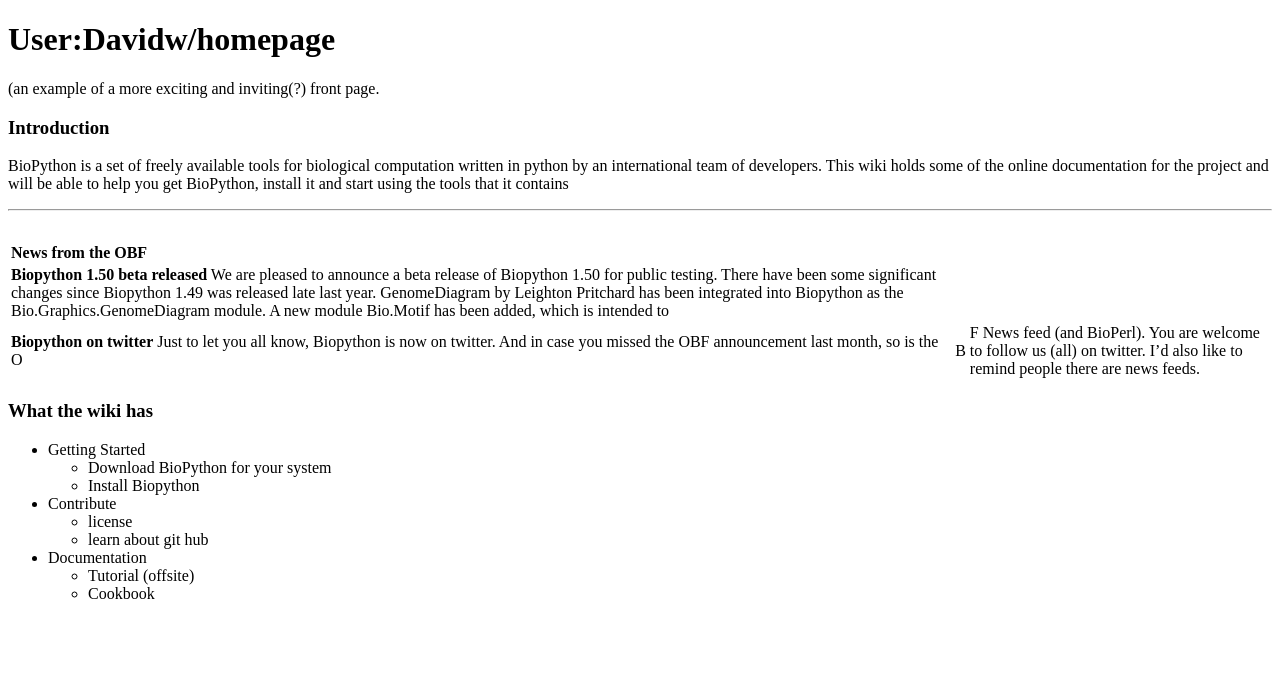
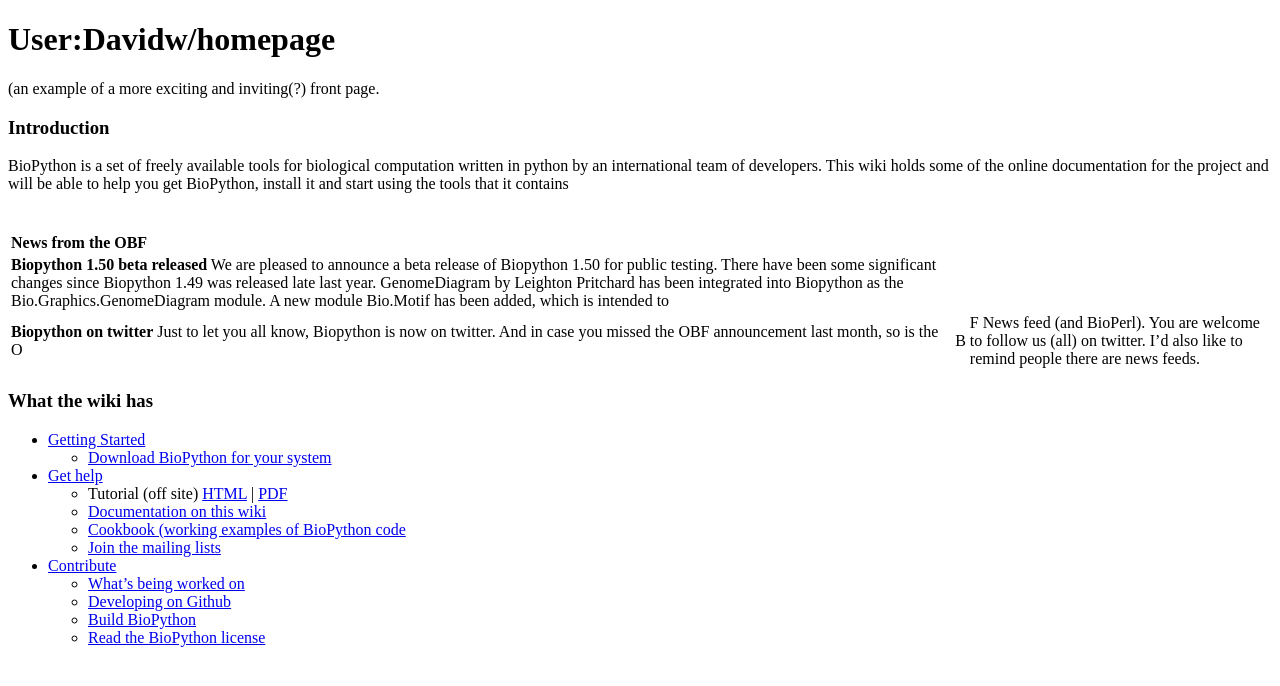
Before and after one commit to biopython/biopython.github.io, a Jekyll site: the page built from wiki/User_Davidw/homepage.md, in a window 1280 px wide. Shown: the top 686 px of the page. Built offline with Jekyll 4.4.1, drawn with Linux system fonts in a browser that asks for light colours.

Commit message:
Change to wiki page

```diff
--- a/wiki/User_Davidw/homepage.md
+++ b/wiki/User_Davidw/homepage.md
@@ -14,8 +14,6 @@ holds some of the online documentation for the project and will be able
 to help you get BioPython, install it and start using the tools that it
 contains
 
-------------------------------------------------------------------------
-
 |                                                                                                                                                                                                                                                                                                                                                                                          |
 |------------------------------------------------------------------------------------------------------------------------------------------------------------------------------------------------------------------------------------------------------------------------------------------------------------------------------------------------------------------------------------------|
 | **News from the OBF**                                                                                                                                                                                                                                                                                                                                                                    |
@@ -24,12 +22,20 @@ contains
 
 ### What the wiki has
 
--   Getting Started
-    -   Download BioPython for your system
-    -   Install Biopython
--   Contribute
-    -   license
-    -   learn about git hub
--   Documentation
-    -   Tutorial (offsite)
-    -   Cookbook
+-   [Getting Started](Getting_Started "wikilink")
+    -   [ Download BioPython for your system](Download "wikilink")
+-   [ Get help](Documentation "wikilink")
+    -   Tutorial (off site)
+        [HTML](http://biopython.org/DIST/docs/tutorial/Tutorial.html) |
+        [PDF](http://biopython.org/DIST/docs/tutorial/Tutorial.pdf)
+    -   [ Documentation on this
+        wiki](Category%3AWiki_Documentation "wikilink")
+    -   [ Cookbook (working examples of BioPython
+        code](Category%3ACoobook "wikilink")
+    -   [ Join the mailing lists](Mailing_lists "wikilink")
+-   [ Contribute](Contributing "wikilink")
+    -   [ What's being worked on](Active_projects "wikilink")
+    -   [ Developing on Github ](GitUsage "wikilink")
+    -   [ Build BioPython](Building_a_release "wikilink")
+    -   [Read the BioPython
+        license](http://www.biopython.org/DIST/LICENSE)
```
Also changed, not shown: 1 other file.
